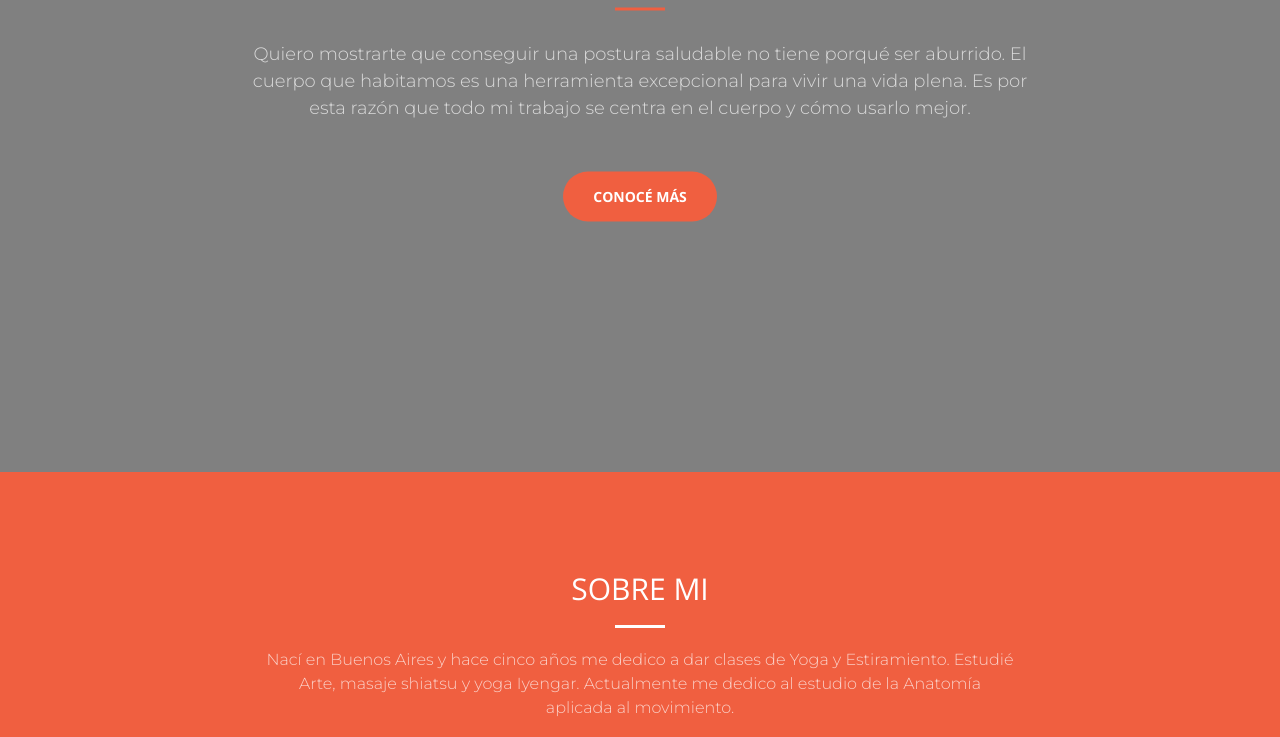
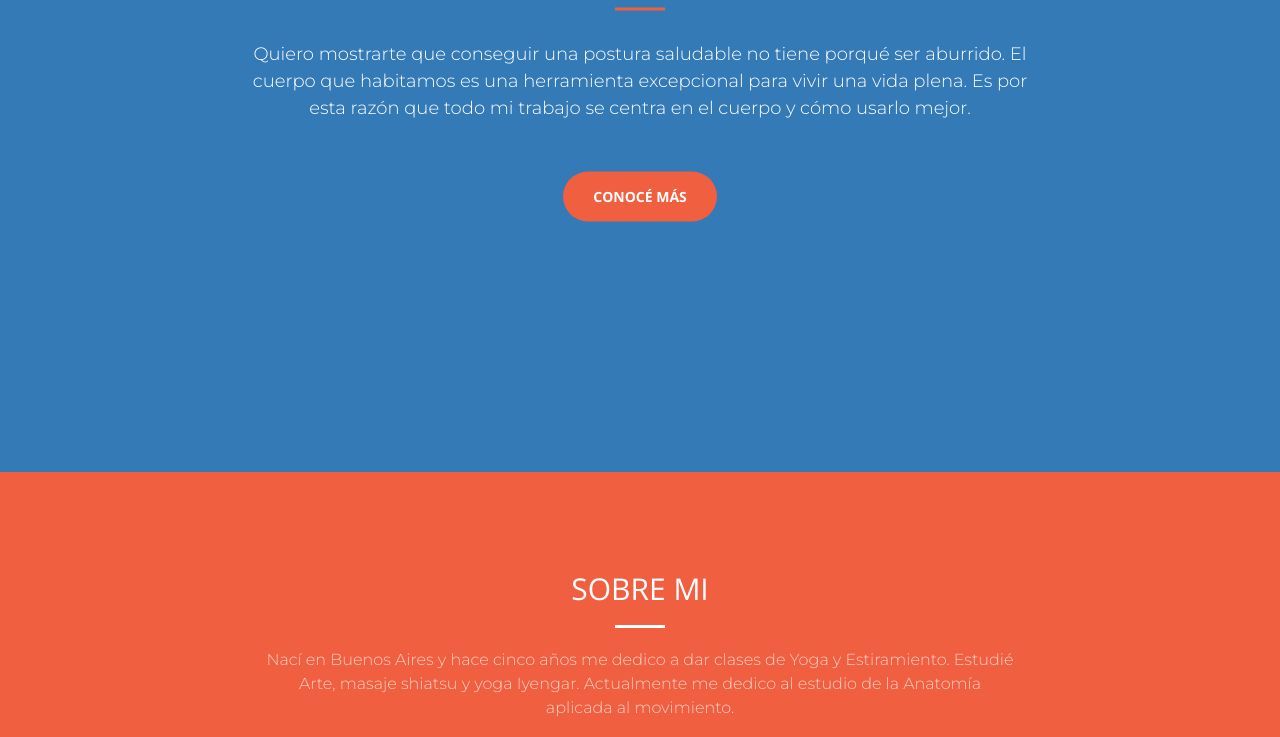
Before and after one commit to LufinaDevs/Yoga, a website: page index.html in a window 1280 px wide. Shown: the part 328-1065 px from the top of the page. Drawn offline with nearby package versions, Linux system fonts and the light colour scheme; a web font is replaced by a local one.

Commit message:
Cambio fondo azul

```diff
--- a/css/yoga.css
+++ b/css/yoga.css
@@ -25,3 +25,11 @@ section#contact {
 #success-text {
 	color: #0aaf10;
 }
+
+header {
+	background-color: #337ab7;
+}
+
+header .header-content .header-content-inner p {
+    color: #ffffff;
+}
```
